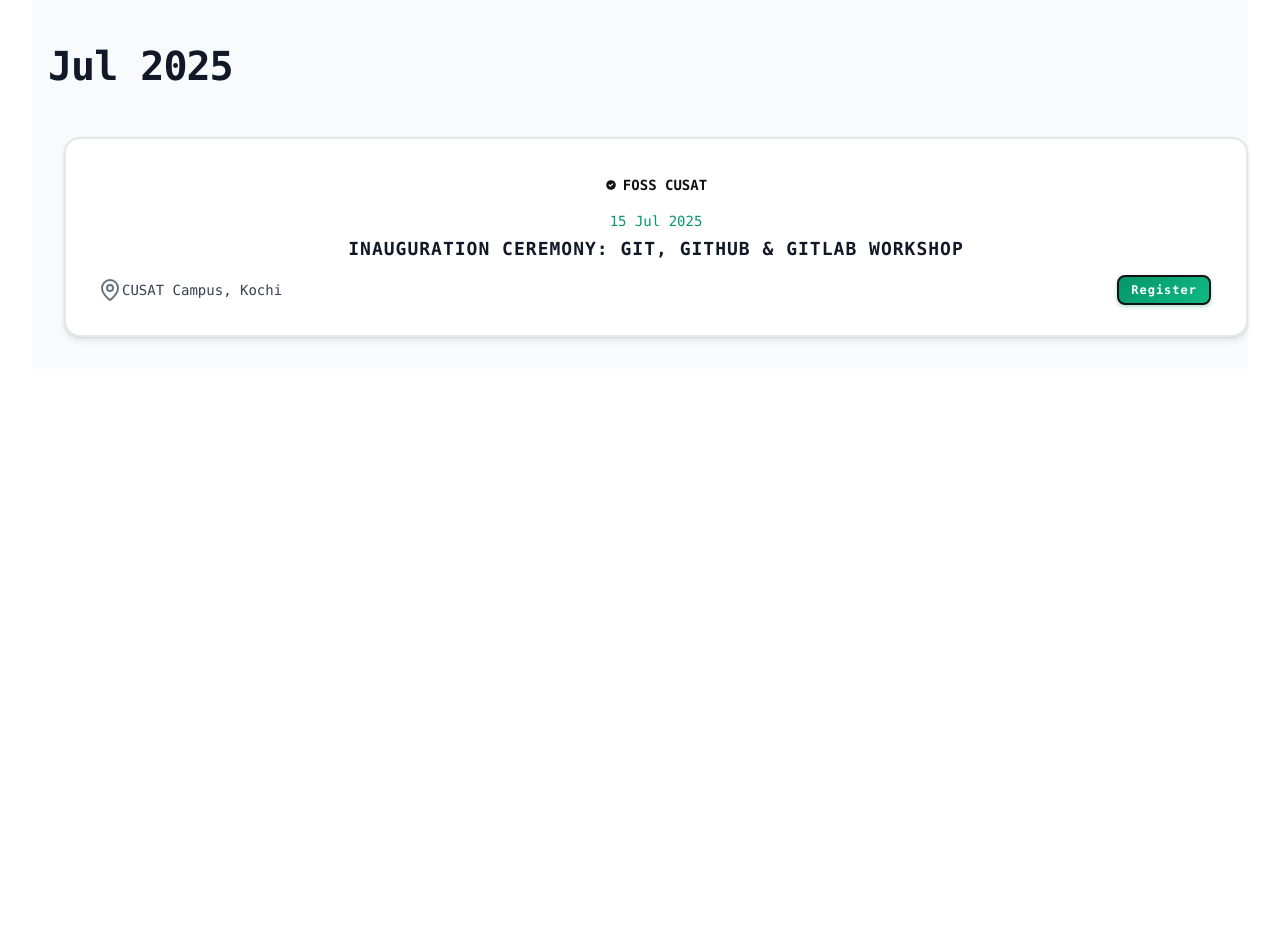
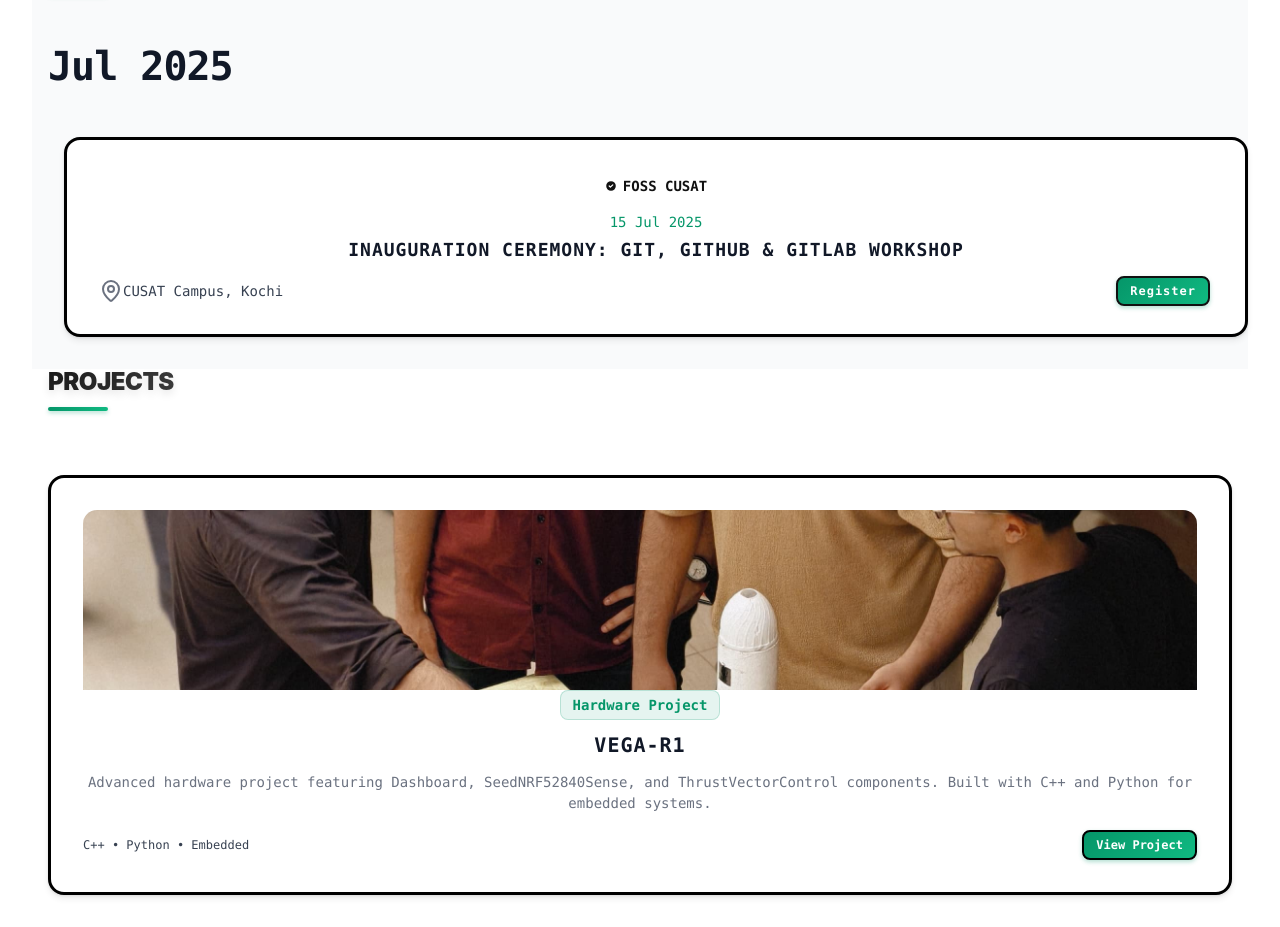
Before and after one commit to foss-cusat/foss-website, a React (Vite) app: page / in a window 1280 px wide. Shown: the part 400-1327 px from the top of the page. Before the commit the page ends 800 px from the top, so only its background shows below. Built offline with nearby package versions, Linux system fonts and the light colour scheme.

Commit message:
home page projects

```diff
--- a/src/pages/Events.jsx
+++ b/src/pages/Events.jsx
@@ -187,7 +187,7 @@ const Events = () => {
                       width: '100%',
                       minWidth: '320px',
                       background: '#ffffff',
-                      border: '2px solid #e5e7eb',
+                      border: '3px solid #000000',
                       borderRadius: '16px',
                       boxShadow: '0 4px 6px rgba(0, 0, 0, 0.07), 0 1px 3px rgba(0, 0, 0, 0.1)',
                       transform: 'translateY(0)',
@@ -195,11 +195,9 @@ const Events = () => {
                       margin: '1rem'
                     }}
                     onMouseEnter={(e) => {
-                      e.currentTarget.style.border = '3px solid #000000';
                       e.currentTarget.style.boxShadow = '0 8px 25px rgba(0, 0, 0, 0.2), 0 4px 10px rgba(0, 0, 0, 0.1)';
                     }}
                     onMouseLeave={(e) => {
-                      e.currentTarget.style.border = '2px solid #e5e7eb';
                       e.currentTarget.style.boxShadow = '0 4px 6px rgba(0, 0, 0, 0.07), 0 1px 3px rgba(0, 0, 0, 0.1)';
                     }}
                   >
@@ -249,6 +247,30 @@ const Events = () => {
                         }}>
                           {event.location}
                         </span>
+                      </div>
+
+                      {/* Register Button */}
+                      <div className="mt-3">
+                        <button
+                          className="px-3 py-1.5 text-xs font-semibold rounded-lg transition-all duration-200"
+                          style={{
+                            background: 'linear-gradient(135deg, #059669 0%, #10b981 100%)',
+                            color: 'white',
+                            boxShadow: '0 2px 4px rgba(5, 150, 105, 0.3)',
+                            border: '2px solid #000000',
+                            width: '100%'
+                          }}
+                          onMouseEnter={(e) => {
+                            e.target.style.transform = 'scale(1.05)';
+                            e.target.style.boxShadow = '0 4px 8px rgba(5, 150, 105, 0.4)';
+                          }}
+                          onMouseLeave={(e) => {
+                            e.target.style.transform = 'scale(1)';
+                            e.target.style.boxShadow = '0 2px 4px rgba(5, 150, 105, 0.3)';
+                          }}
+                        >
+                          Register
+                        </button>
                       </div>
                     </div>
 
--- a/src/pages/Home.jsx
+++ b/src/pages/Home.jsx
@@ -202,7 +202,7 @@ const Home = () => {
                         width: '100%',
                         minWidth: '320px',
                         background: '#ffffff',
-                        border: '2px solid #e5e7eb',
+                        border: '3px solid #000000',
                         borderRadius: '16px',
                         boxShadow: '0 4px 6px rgba(0, 0, 0, 0.07), 0 1px 3px rgba(0, 0, 0, 0.1)',
                         transform: 'translateY(0)',
@@ -210,11 +210,9 @@ const Home = () => {
                         margin: '1rem'
                       }}
                       onMouseEnter={(e) => {
-                        e.currentTarget.style.border = '3px solid #000000';
                         e.currentTarget.style.boxShadow = '0 8px 25px rgba(0, 0, 0, 0.2), 0 4px 10px rgba(0, 0, 0, 0.1)';
                       }}
                       onMouseLeave={(e) => {
-                        e.currentTarget.style.border = '2px solid #e5e7eb';
                         e.currentTarget.style.boxShadow = '0 4px 6px rgba(0, 0, 0, 0.07), 0 1px 3px rgba(0, 0, 0, 0.1)';
                       }}
                     >
@@ -307,6 +305,177 @@ const Home = () => {
                 <p className="text-gray">Check back later for new events or try a different filter.</p>
               </motion.div>
             )}
+          </div>
+        </section>
+      </div>
+
+      {/* Projects Section */}
+      <div className="min-h-screen" style={{ background: '#ffffff' }}>
+        {/* Projects Hero Section */}
+        <section className="section" style={{ background: '#ffffff' }}>
+          <div className="container mx-auto px-4">
+            <motion.div
+              initial={{ opacity: 0, y: 50 }}
+              animate={{ opacity: 1, y: 0 }}
+              transition={{ duration: 0.8 }}
+              className="mb-4"
+            >
+              <h1 className="text-5xl md:text-7xl font-black mb-8" style={{
+                letterSpacing: '-0.02em',
+                textTransform: 'uppercase',
+                fontWeight: '900',
+                lineHeight: '1.1',
+                fontFamily: 'Inter, -apple-system, BlinkMacSystemFont, "Segoe UI", Roboto, sans-serif',
+                textAlign: 'left',
+                color: '#1a1a1a',
+                textShadow: '0 4px 8px rgba(0, 0, 0, 0.1)',
+                position: 'relative',
+                paddingBottom: '1rem'
+              }}>
+                <span style={{
+                  background: 'linear-gradient(135deg, #1a1a1a 0%, #404040 100%)',
+                  WebkitBackgroundClip: 'text',
+                  WebkitTextFillColor: 'transparent',
+                  backgroundClip: 'text',
+                  display: 'inline-block',
+                  position: 'relative'
+                }}>
+                  Projects
+                </span>
+                <div style={{
+                  position: 'absolute',
+                  bottom: '0',
+                  left: '0',
+                  width: '60px',
+                  height: '4px',
+                  background: 'linear-gradient(90deg, #059669 0%, #10b981 100%)',
+                  borderRadius: '2px',
+                  boxShadow: '0 2px 4px rgba(5, 150, 105, 0.3)'
+                }}></div>
+              </h1>
+            </motion.div>
+          </div>
+        </section>
+
+        {/* Projects Grid */}
+        <section className="section" style={{ padding: '1rem 0' }}>
+          <div className="container mx-auto px-4">
+            <div className="grid md:grid-cols-2 lg:grid-cols-3 gap-8">
+              {/* Project Card 1 - VEGA-R1 */}
+              <motion.div
+                initial={{ opacity: 0, y: 20 }}
+                animate={{ opacity: 1, y: 0 }}
+                transition={{ duration: 0.5, delay: 0.1 }}
+                whileHover={{ y: -4, scale: 1.02 }}
+                className="card overflow-hidden hover:shadow-xl transition-all duration-300"
+                style={{
+                  display: 'flex',
+                  flexDirection: 'column',
+                  minHeight: '340px',
+                  background: '#ffffff',
+                  border: '3px solid #000000',
+                  borderRadius: '16px',
+                  boxShadow: '0 4px 6px rgba(0, 0, 0, 0.07), 0 1px 3px rgba(0, 0, 0, 0.1)',
+                  transition: 'all 0.3s ease'
+                }}
+                onMouseEnter={(e) => {
+                  e.currentTarget.style.boxShadow = '0 8px 25px rgba(0, 0, 0, 0.2), 0 4px 10px rgba(0, 0, 0, 0.1)';
+                }}
+                onMouseLeave={(e) => {
+                  e.currentTarget.style.boxShadow = '0 4px 6px rgba(0, 0, 0, 0.07), 0 1px 3px rgba(0, 0, 0, 0.1)';
+                }}
+              >
+                {/* Project Image */}
+                <div style={{
+                  height: '180px',
+                  overflow: 'hidden',
+                  borderTopLeftRadius: '14px',
+                  borderTopRightRadius: '14px',
+                  position: 'relative'
+                }}>
+                  <img
+                    src="/vega-r1.jpeg"
+                    alt="VEGA-R1 Hardware Project"
+                    style={{
+                      width: '100%',
+                      height: '100%',
+                      objectFit: 'cover',
+                      objectPosition: 'center'
+                    }}
+                    onError={(e) => {
+                      e.target.style.display = 'none';
+                      e.target.parentElement.style.background = 'linear-gradient(135deg, #059669 0%, #10b981 100%)';
+                      e.target.parentElement.innerHTML = '<div style="display: flex; align-items: center; justify-content: center; height: 100%;"><svg class="w-8 h-8 text-white" fill="currentColor" viewBox="0 0 24 24"><path d="M14 2H6a2 2 0 0 0-2 2v16a2 2 0 0 0 2 2h12a2 2 0 0 0 2-2V8l-6-6z"/><path d="M14 2v6h6"/><path d="M16 13H8"/><path d="M16 17H8"/><path d="M10 9H8"/></svg></div>';
+                    }}
+                  />
+                </div>
+
+                {/* Project Content */}
+                <div className="p-6 flex flex-col justify-between flex-1">
+                  <div>
+                    {/* Project Tag */}
+                    <div className="inline-flex items-center px-3 py-1.5 rounded-lg text-sm font-semibold mb-3" style={{
+                      background: 'rgba(5, 150, 105, 0.1)',
+                      color: '#059669',
+                      border: '1px solid rgba(5, 150, 105, 0.2)'
+                    }}>
+                      Hardware Project
+                    </div>
+
+                    {/* Project Title */}
+                    <h3 className="text-xl font-bold mb-3 leading-tight" style={{
+                      color: '#111827',
+                      lineHeight: '1.3'
+                    }}>
+                      VEGA-R1
+                    </h3>
+
+                    {/* Project Description */}
+                    <p className="text-sm mb-4" style={{
+                      color: '#6b7280',
+                      lineHeight: '1.5',
+                      display: '-webkit-box',
+                      WebkitLineClamp: 3,
+                      WebkitBoxOrient: 'vertical',
+                      overflow: 'hidden'
+                    }}>
+                      Advanced hardware project featuring Dashboard, SeedNRF52840Sense, and ThrustVectorControl components. Built with C++ and Python for embedded systems.
+                    </p>
+                  </div>
+
+                  {/* Tech Stack */}
+                  <div className="flex items-center justify-between">
+                    <div className="flex items-center text-xs font-medium" style={{ color: '#374151' }}>
+                      <span>C++ • Python • Embedded</span>
+                    </div>
+                    <a
+                      href="https://github.com/foss-cusat/VEGA-R1"
+                      target="_blank"
+                      rel="noopener noreferrer"
+                      className="px-3 py-1.5 text-xs font-semibold rounded-lg transition-all duration-200"
+                      style={{
+                        background: 'linear-gradient(135deg, #059669 0%, #10b981 100%)',
+                        color: 'white',
+                        boxShadow: '0 2px 4px rgba(5, 150, 105, 0.3)',
+                        textDecoration: 'none',
+                        display: 'inline-block',
+                        border: '2px solid #000000'
+                      }}
+                      onMouseEnter={(e) => {
+                        e.target.style.transform = 'scale(1.05)';
+                        e.target.style.boxShadow = '0 4px 8px rgba(5, 150, 105, 0.4)';
+                      }}
+                      onMouseLeave={(e) => {
+                        e.target.style.transform = 'scale(1)';
+                        e.target.style.boxShadow = '0 2px 4px rgba(5, 150, 105, 0.3)';
+                      }}
+                    >
+                      View Project
+                    </a>
+                  </div>
+                </div>
+              </motion.div>
+            </div>
           </div>
         </section>
       </div>
```
Also changed, not shown: public/vega-r1.jpeg (added), src/assets/vega-r1.jpeg (added).
